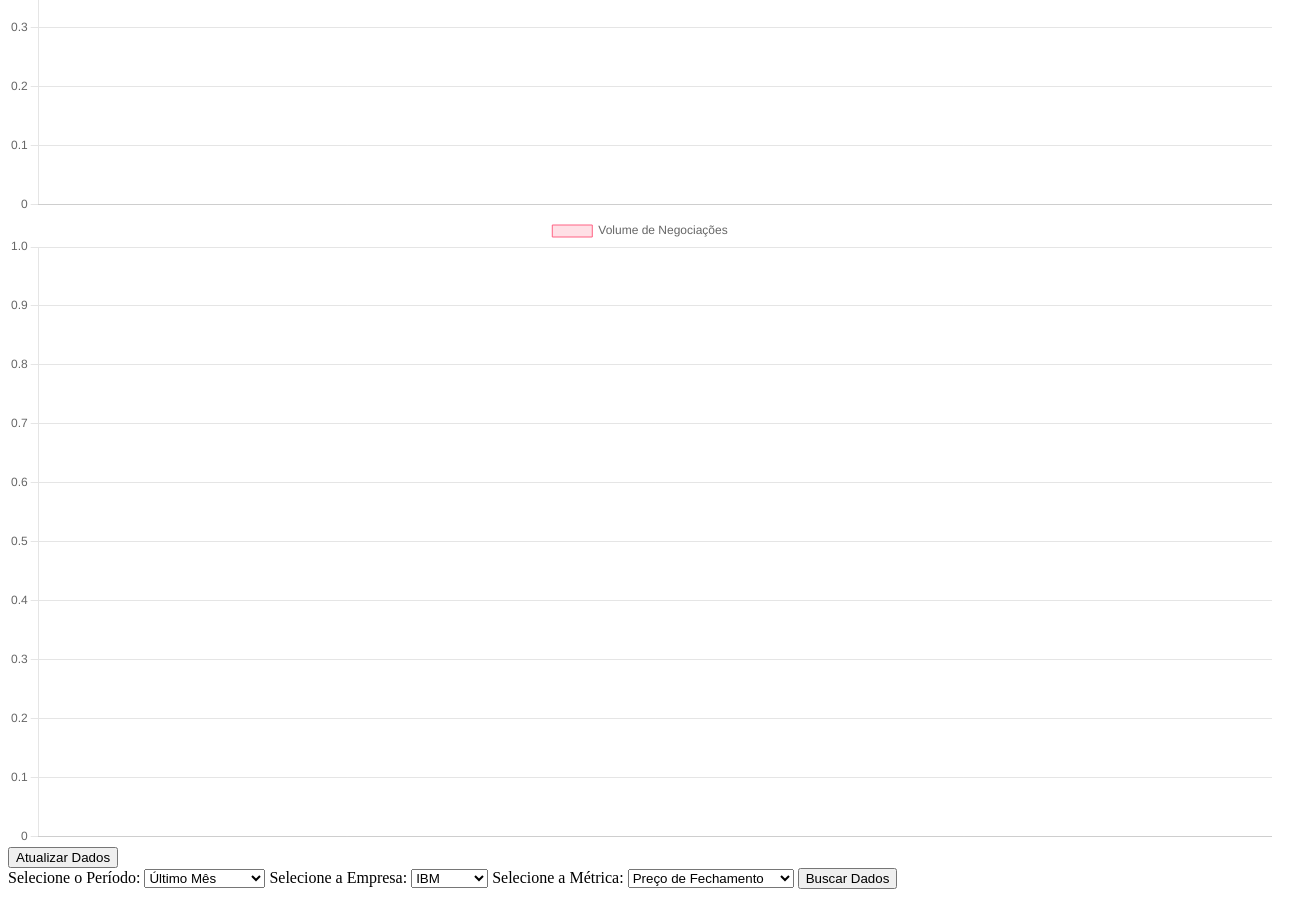
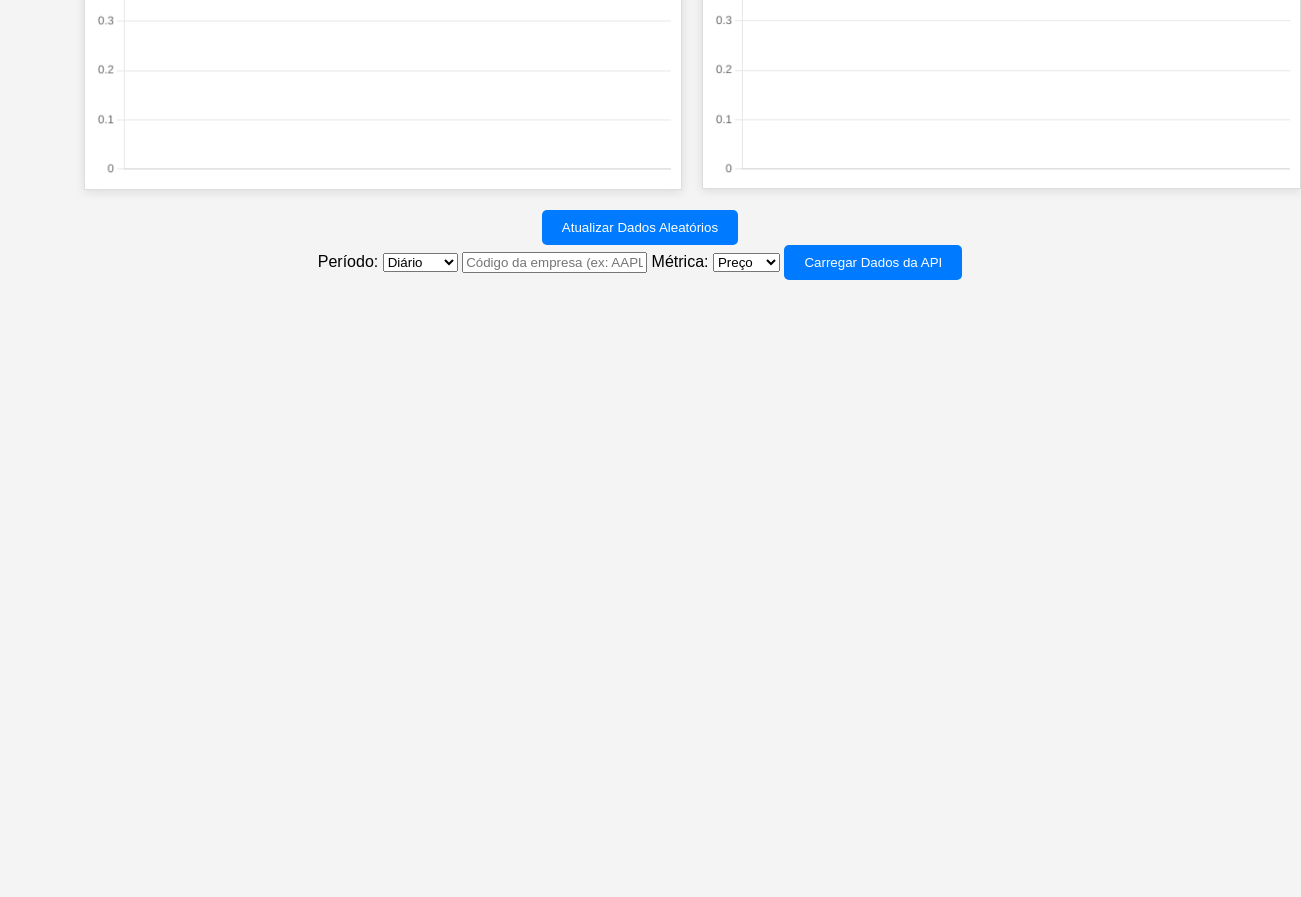
Before and after one commit to Reinaldo-Fernandes/Dashboard-Interativo, a plain HTML site: page index.html in a window 1280 px wide. Shown: the part 518-1415 px from the top of the page, 1301 px wide, since content can reach past the window. After the commit the page ends 818 px from the top, so only its background shows below. Drawn offline with nearby package versions, Linux system fonts and the light colour scheme.

Commit message:
Update index.html

```diff
--- a/index.html
+++ b/index.html
@@ -4,51 +4,54 @@
     <meta charset="UTF-8">
     <meta name="viewport" content="width=device-width, initial-scale=1.0">
     <title>Dashboard Interativo</title>
-    <link rel="stylesheet" href="styles.css">
+    <link rel="stylesheet" href="style.css">
     <script src="https://cdn.jsdelivr.net/npm/chart.js"></script>
 </head>
 <body>
     <div class="container">
         <h1>Dashboard Interativo</h1>
+        <div>
+            <input type="checkbox" class="checkbox" id="chk" />
+            <label class="label" for="chk">
+                <i class="fas fa-moon"></i>
+                <i class="fas fa-sun"></i>
+                <div class="ball"></div>
+            </label>
+        </div>
         <div class="filters">
-            <label for="period">Selecione o Período:</label>
-            <select id="period">
+            <label for="periodSelect">Selecione o Período:</label>
+            <select id="periodSelect">
                 <option value="1m">Último Mês</option>
                 <option value="3m">Últimos 3 Meses</option>
                 <option value="6m">Últimos 6 Meses</option>
                 <option value="1y">Último Ano</option>
             </select>
-            <button id="fetchData">Buscar Dados</button>
+            <input type="file" id="fileInput" accept=".json,.csv">
+            <button id="fetchDataBtn">Buscar Dados</button>
         </div>
         <div class="charts">
             <canvas id="lineChart"></canvas>
             <canvas id="barChart"></canvas>
         </div>
-        <button id="updateData">Atualizar Dados</button>
+        <button id="updateRandomDataBtn">Atualizar Dados Aleatórios</button>
+
+        <div class="data-input">
+            <label for="period">Período:</label>
+            <select id="period">
+                <option value="DAILY">Diário</option>
+                <option value="WEEKLY">Semanal</option>
+                <option value="MONTHLY">Mensal</option>
+            </select>
+            <input type="text" id="company" placeholder="Código da empresa (ex: AAPL)">
+            <label for="metric">Métrica:</label>
+            <select id="metric">
+                <option value="price">Preço</option>
+                <option value="volume">Volume</option>
+            </select>
+            <button id="fetchDataApiBtn">Carregar Dados da API</button>
+        </div>
     </div>
-    <div class="filters">
-        <label for="period">Selecione o Período:</label>
-        <select id="period">
-            <option value="1m">Último Mês</option>
-            <option value="3m">Últimos 3 Meses</option>
-            <option value="6m">Últimos 6 Meses</option>
-            <option value="1y">Último Ano</option>
-        </select>
-        <label for="company">Selecione a Empresa:</label>
-        <select id="company">
-            <option value="IBM">IBM</option>
-            <option value="AAPL">Apple</option>
-            <option value="GOOGL">Google</option>
-            <option value="MSFT">Microsoft</option>
-        </select>
-        <label for="metric">Selecione a Métrica:</label>
-        <select id="metric">
-            <option value="price">Preço de Fechamento</option>
-            <option value="volume">Volume de Negociações</option>
-        </select>
-        <button id="fetchData">Buscar Dados</button>
-    </div>
-
     <script src="script.js"></script>
+    <script src="https://kit.fontawesome.com/998c60ef77.js" crossorigin="anonymous"></script>
 </body>
 </html>
```
